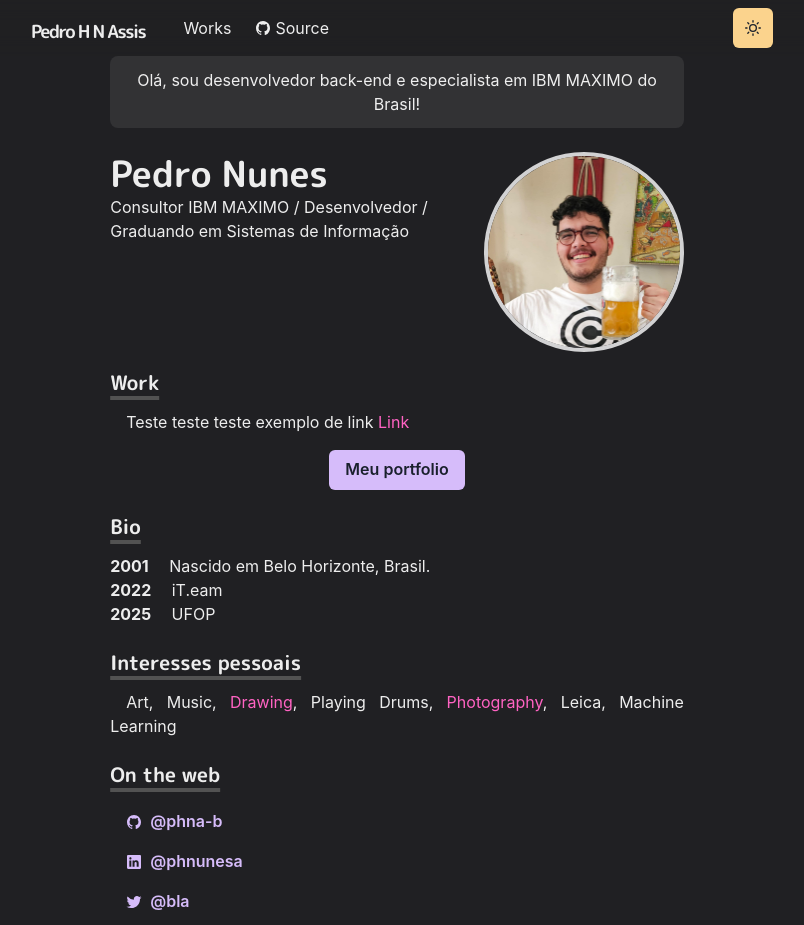
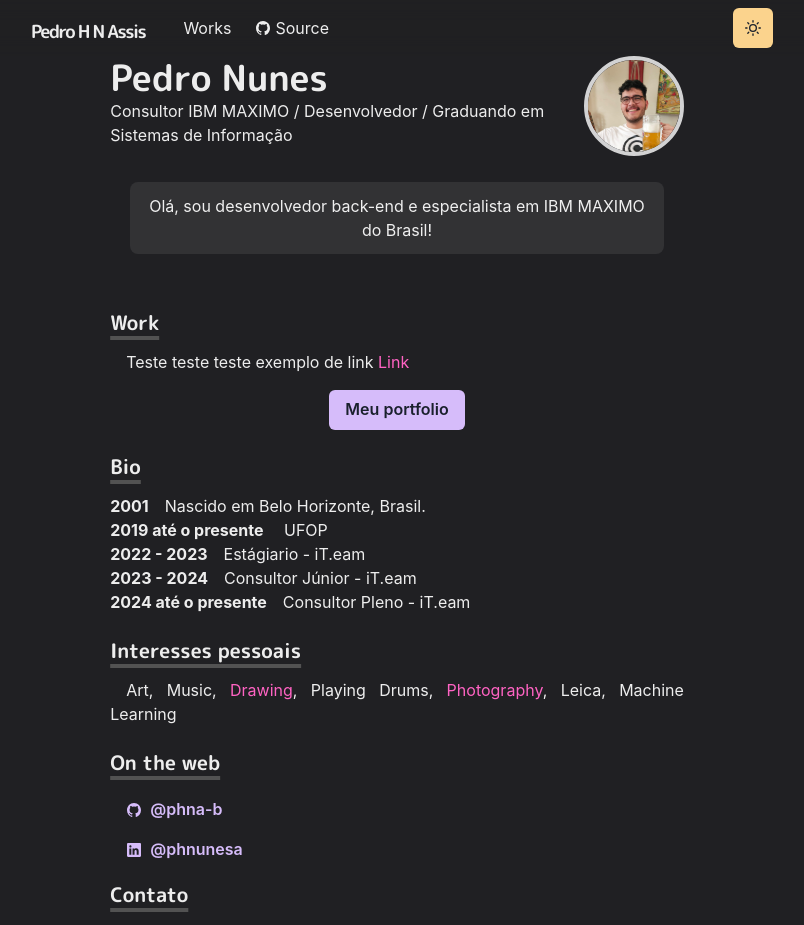
Before and after one commit to Phna-b/Portfolio, a Next.js app: page / in a window 1280 px wide. Shown: the top 925 px of the page, without its empty margins (243-1047 px from the left). Built offline with nearby package versions, Linux system fonts and the light colour scheme.

Commit message:
[STYLE] Alterações no index

```diff
--- a/pages/index.js
+++ b/pages/index.js
@@ -5,16 +5,14 @@
 import NextLink from 'next/link'
 import Layout from '../components/layouts/article'
 import {BioSection, BioYear} from '../components/bio'
-import { IoLogoTwitter, IoLogoGithub, IoLogoLinkedin  } from 'react-icons/io5'
+import { IoLogoGithub, IoLogoLinkedin  } from 'react-icons/io5'
 
 
 const Page = () => {
     return (
     <Layout>
       <Container>
-            <Box borderRadius="lg" bg={useColorModeValue('whiteAlpha.500', 'whiteAlpha.200')} p={3} mb={6} align="center">
-                Olá, sou desenvolvedor back-end e especialista em IBM MAXIMO do Brasil!
-            </Box>
+
 
             <Box display={{md:'flex'}}>
                 <Box flexGrow={1}>
@@ -25,12 +23,17 @@
                 </Box>
 
                 <Box flexShrink={0} mt={{ base: 4, md: 0 }} ml={{ md: 6 }} textAlign="center">
-                        <Box borderColor="whiteAlpha.800" borderWidth={4} borderStyle="solid" w="200px" h="200px" display="inline-block" borderRadius="full" overflow="hidden">
-                                <Image src="/images/Pedro2.jpg" alt="Profile image" width="200" height="200" />
+                        <Box borderColor="whiteAlpha.800" borderWidth={4} borderStyle="solid" w="100px" h="100px" display="inline-block" borderRadius="full" overflow="hidden">
+                                <Image src="/images/Pedro2.jpg" alt="Profile image" width="100" height="100" />
                         </Box>
                  </Box>
             </Box>
 
+            <Box   border="20px solid" borderColor="transparent" >
+              <Box borderRadius="lg" bg={useColorModeValue('whiteAlpha.500', 'whiteAlpha.200')} p={3} mb={6} align="center">
+                  Olá, sou desenvolvedor back-end e especialista em IBM MAXIMO do Brasil!
+              </Box>
+            </Box>
 
             <Section delay={0.1}>
               <Heading as="h3" variant="section-title">Work</Heading>
@@ -53,15 +56,21 @@
                 </Heading>
 
                 <BioSection>
-                    <BioYear>2001</BioYear> Nascido em Belo Horizonte, Brasil.
+                    <BioYear>2001</BioYear>Nascido em Belo Horizonte, Brasil.
                 </BioSection>
 
                 <BioSection>
-                    <BioYear>2022</BioYear> iT.eam
+                    <BioYear>2019 até o presente</BioYear> UFOP
                 </BioSection>
 
                 <BioSection>
-                    <BioYear>2025</BioYear> UFOP
+                    <BioYear>2022 - 2023</BioYear>Estágiario - iT.eam
+                </BioSection>
+                <BioSection>
+                    <BioYear>2023 - 2024</BioYear>Consultor Júnior - iT.eam
+                </BioSection>
+                <BioSection>
+                    <BioYear>2024 até o presente</BioYear>Consultor Pleno - iT.eam
                 </BioSection>
 
             </Section>
@@ -100,26 +109,17 @@
                   </Link>
                 </ListItem>
 
-                <ListItem>
-                  <Link href="https://twitter.com/" target="_blank">
-                    <Button variant="ghost" colorScheme="purple" leftIcon={<IoLogoTwitter />}> @bla  </Button>
-                  </Link>
-                </ListItem>
-
               </List>
 
               <Heading as="h3" variant="section-title">
-                Newsletter
+                Contato
               </Heading>
               <p>
-                Join me on a behind-the-scenes coding journey. Weekly updates on
-                projects, tutorials, and videos
+                Caso tenha interesse em me contat
               </p>
 
               <Box align="center" my={4}>
-                <Button as={NextLink} href="https://www.devas.life/" scroll={false} leftIcon={<EmailIcon />} colorScheme="purple">
-                  Entre em contato
-                </Button>
+                <Button as={NextLink} href="mailto:pedrohndea@gmail.com" scroll={false} colorScheme="purple"> <EmailIcon /></Button>
               </Box>
             </Section>
 
```
